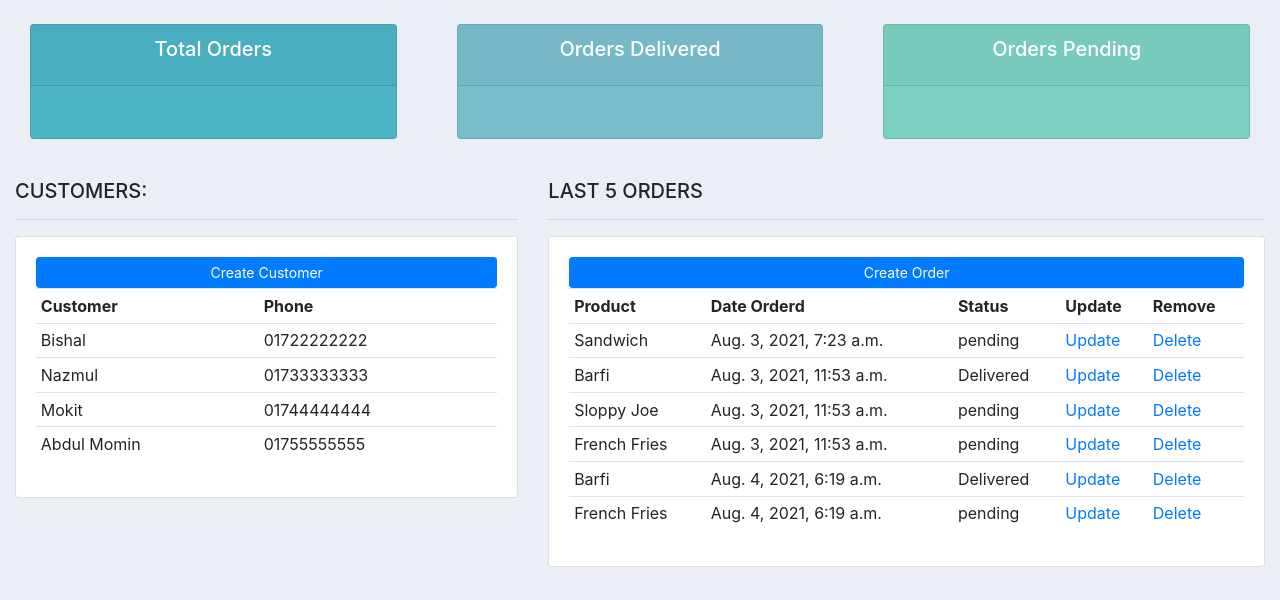
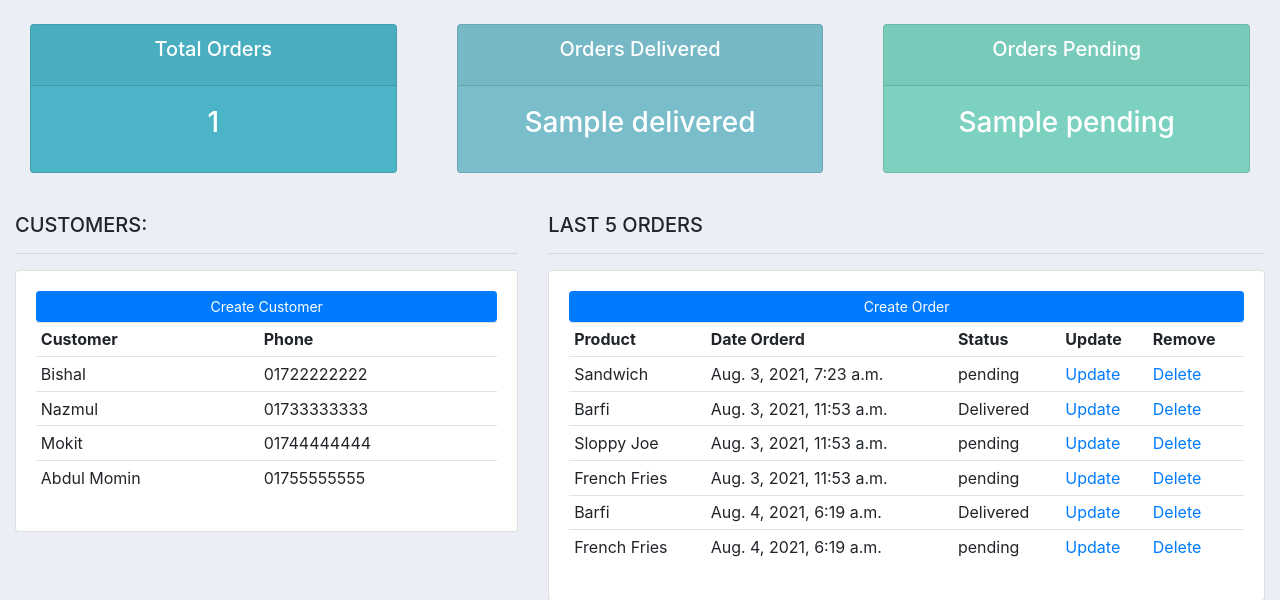
Before and after one commit to RafsanRifat/Customer-Management-System, a Django app: template accounts/templates/accounts/dashboard.html in a window 1280 px wide. Shown: the part 59-659 px from the top of the page. Run offline with Django 3.2, Linux system fonts and the light colour scheme; data comes from the database, SQL or seed files in the repository; both versions use the stored data as it was after the commit; the template is opened without the code that fills it: values that come from a table or form of the project are taken from there, most other values are stand-ins (such as "Sample title", 1, 10 or a date in 2020); some libraries are stand-ins or nearby versions.

Commit message:
total items rendering completed

```diff
--- a/accounts/models.py
+++ b/accounts/models.py
@@ -46,4 +46,4 @@ class Orders(models.Model):
     status = models.CharField(max_length=200, null=True, choices=STATUS)
 
     def __str__(self):
-        return self.status
+        return  self.status
--- a/accounts/templates/accounts/status.html
+++ b/accounts/templates/accounts/status.html
@@ -1,3 +1,4 @@
+{% load static %}
 <br>
 
 <div class="row">
@@ -8,7 +9,7 @@
 			  		<h5 class="card-title">Total Orders</h5>
 			  	</div>
 			  	<div class="card-body">
-			    	<h3 class="card-title"></h3>
+			    	<h3 class="card-title">{{ total_orders }}</h3>
 			  	</div>
 			</div>
 		</div>
@@ -21,7 +22,7 @@
 			  		<h5 class="card-title">Orders Delivered</h5>
 			  	</div>
 			  	<div class="card-body">
-			    	<h3 class="card-title"></h3>
+			    	<h3 class="card-title">{{ delivered }}</h3>
 			  	</div>
 			</div>
 		</div>
@@ -34,7 +35,7 @@
 			  		<h5 class="card-title">Orders Pending</h5>
 			  	</div>
 			  	<div class="card-body">
-			    	<h3 class="card-title"></h3>
+			    	<h3 class="card-title">{{ pending }}</h3>
 			  	</div>
 			</div>
 		</div>
--- a/accounts/views.py
+++ b/accounts/views.py
@@ -7,7 +7,10 @@ from .models import *
 def home(request):
     customers = Customer.objects.all()
     orders = Orders.objects.all()
-    context = {'customers' : customers, 'orders' : orders}
+    total_orders = orders.count()
+    delivered = orders.filter(status='Delivered').count()
+    pending = orders.filter(status='pending').count()
+    context = {'customers' : customers, 'orders' : orders, 'total_orders' : total_orders, 'delivered' : delivered, 'pending' : pending}
     return render(request, 'accounts/dashboard.html', context)
 
 def customer(request):
```
Also changed, not shown: db.sqlite3.
